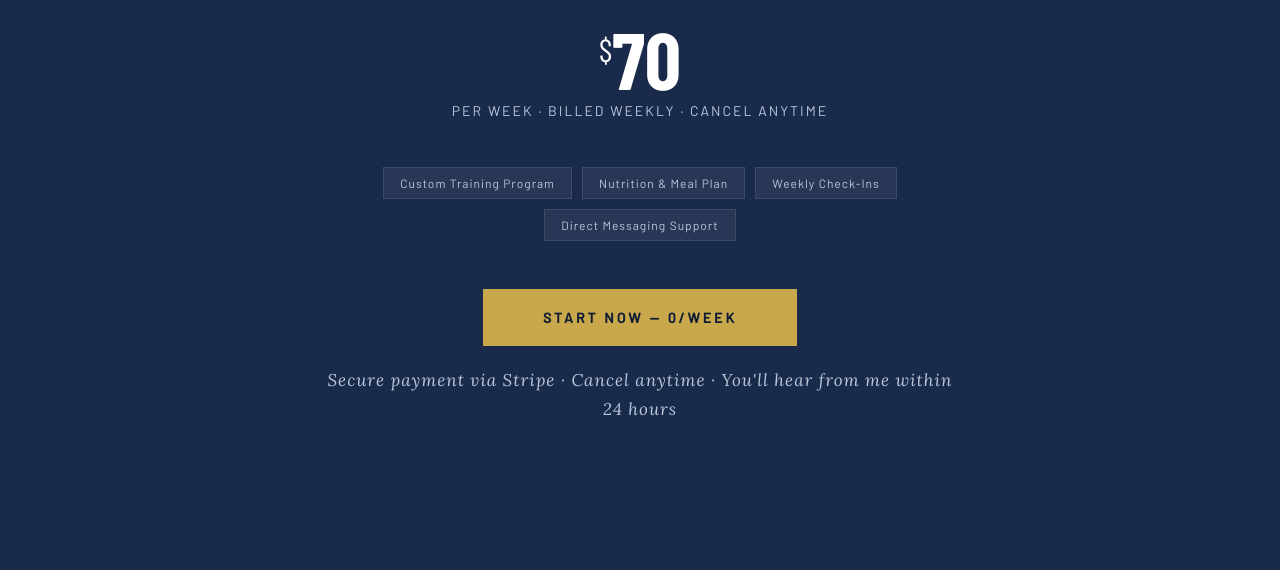
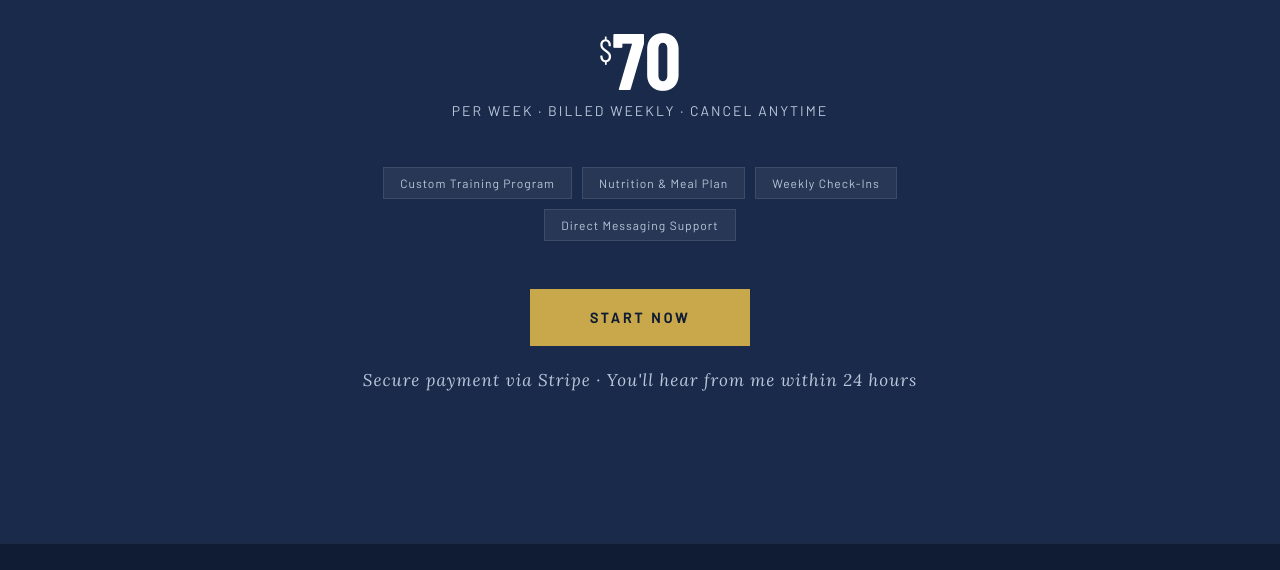
Before and after one commit to aryonramos/clean-cut-fitness, a plain HTML site: page coaching.html in a window 1280 px wide. Shown: the part 3171-3741 px from the top of the page. Drawn offline with nearby package versions, Linux system fonts and the light colour scheme; a web font is replaced by a local one.

Commit message:
fix button text

```diff
--- a/coaching.html
+++ b/coaching.html
@@ -249,8 +249,8 @@ footer p{font-size:12px;letter-spacing:1px;color:rgba(255,255,255,0.3);}
       <span class="price-pill">Weekly Check-Ins</span>
       <span class="price-pill">Direct Messaging Support</span>
     </div>
-    <a href="https://buy.stripe.com/aFa8wR4Fngg01Ai9129AA01" class="btn-start-lg">Start Now — 0/week</a>
-    <p class="cta-fine">Secure payment via Stripe · Cancel anytime · You'll hear from me within 24 hours</p>
+    <a href="https://buy.stripe.com/aFa8wR4Fngg01Ai9129AA01" class="btn-start-lg">Start Now</a>
+    <p class="cta-fine">Secure payment via Stripe · You'll hear from me within 24 hours</p>
   </div>
 </section>
 
```
